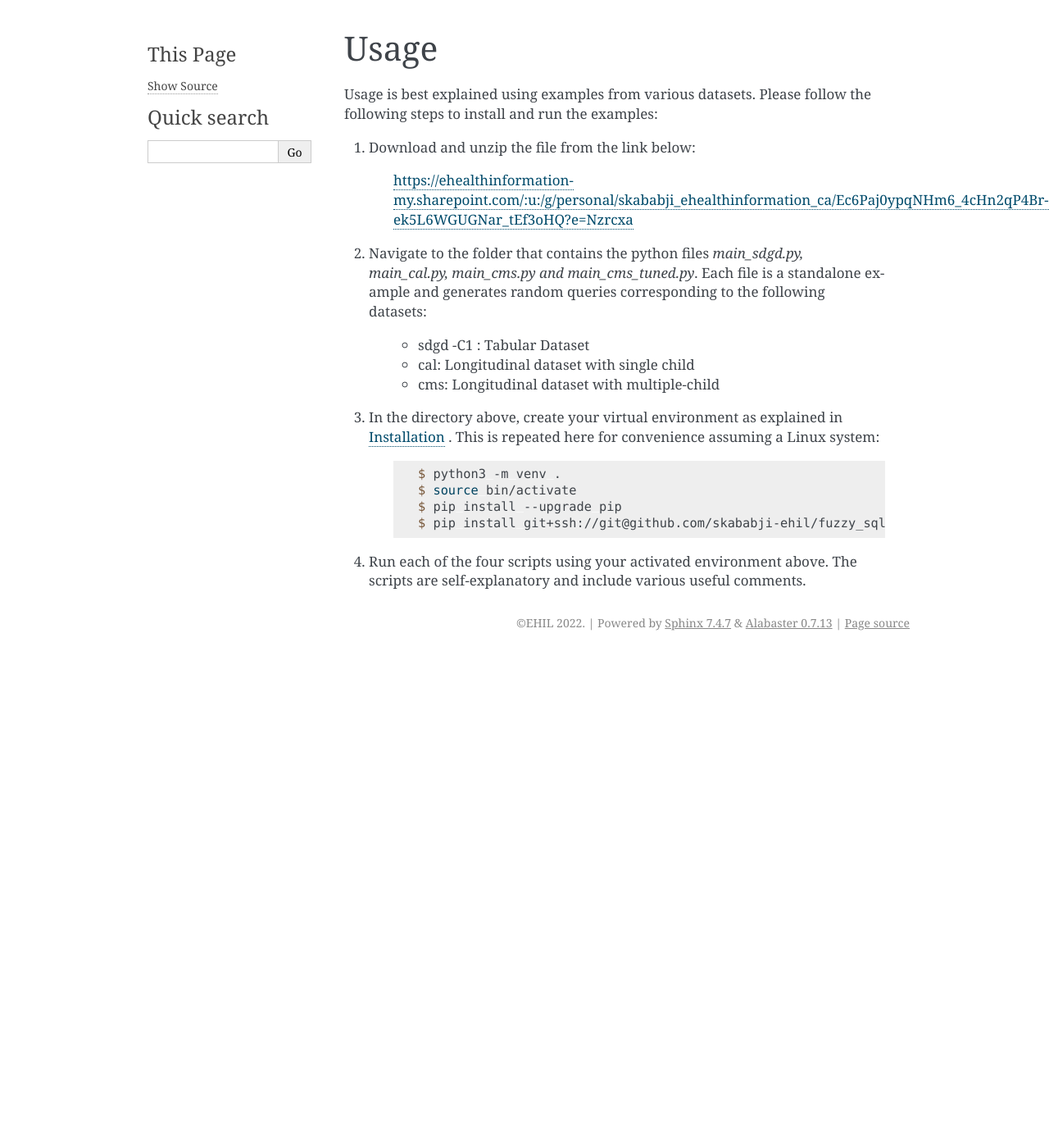
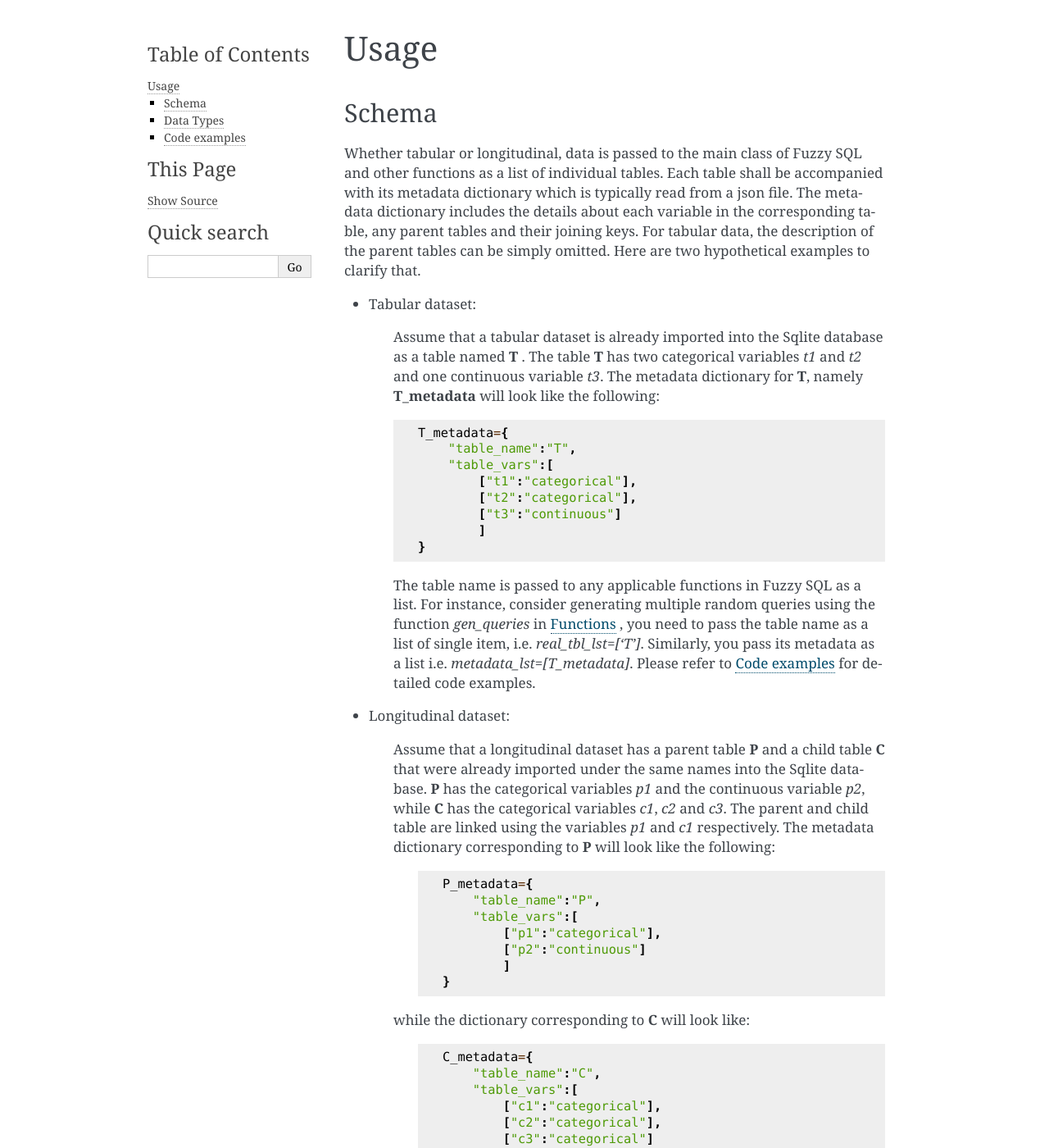
Before and after one commit to skababji-ehil/fuzzy_sql, a Sphinx documentation site: the page built from docs/usage.rst, in a window 1280 px wide and 1400 px high. Shown: the whole window at 82% size. Built offline with Sphinx 7.4.7, drawn with Linux system fonts in a browser that asks for light colours; some of the changed text lies outside the part shown.

Commit message:
added schema to doc

```diff
--- a/docs/usage.rst
+++ b/docs/usage.rst
@@ -1,7 +1,82 @@
 Usage
 =====
 
-Usage is best explained using examples from various datasets. Please follow the following steps to install and run the examples:
+Schema
+-------
+Whether tabular or longitudinal, data is passed to the main class of Fuzzy SQL and other functions as a list of individual tables. Each table shall be accompanied with its metadata dictionary which is typically read from a json file. The metadata dictionary includes the details about each variable in the corresponding table, any parent tables and their joining keys. For tabular data, the description of the parent tables can be simply omitted. Here are two hypothetical examples to clarify that.
+
+* Tabular dataset:
+
+    Assume that a tabular dataset is already imported into the Sqlite database as a table named \ **T** . The table \ **T** has two categorical variables `t1` and `t2` and one continuous variable `t3`.  The metadata dictionary for \ **T**, namely \ **T_metadata** will look like the following:
+
+    .. code-block:: python
+
+        T_metadata={
+            "table_name":"T",
+            "table_vars":[
+                ["t1":"categorical"],
+                ["t2":"categorical"],
+                ["t3":"continuous"]
+                ]
+        }
+
+
+    The table name is passed to any applicable functions in Fuzzy SQL as a list. For instance, consider generating multiple random queries using the function `gen_queries` in :doc:`/functions` , you need to pass the table name as a list of single item, i.e. `real_tbl_lst=['T']`. Similarly, you pass its metadata as a list i.e. `metadata_lst=[T_metadata]`. Please refer to :ref:`Code examples` for detailed code examples.
+
+
+* Longitudinal dataset:
+
+    Assume that a longitudinal dataset has a parent table \ **P**  and a child table \ **C** that were already imported under the same names into the Sqlite database. \ **P** has the categorical variables `p1` and the continuous variable `p2`, while \ **C** has the categorical variables `c1`, `c2` and `c3`. The parent and child table are linked using the variables `p1` and `c1` respectively. The metadata dictionary corresponding to \ **P** will look like the following:
+
+        .. code-block:: python
+
+            P_metadata={
+                "table_name":"P",
+                "table_vars":[
+                    ["p1":"categorical"],
+                    ["p2":"continuous"]
+                    ]
+            }
+
+    while the dictionary corresponding to \ **C** will look like:
+
+        .. code-block:: python
+
+            C_metadata={
+                "table_name":"C",
+                "table_vars":[
+                    ["c1":"categorical"],
+                    ["c2":"categorical"],
+                    ["c3":"categorical"]
+                    ],
+                "parent_details":{
+                    "T":[["p1"],["c1"]]
+                }
+            }
+
+    Notice that the above schema allows the addition of several parent tables as well as composite keys to be provided as list entries.
+
+    The table names are passed to various functions in Fuzzy SQL as a list of tables. For instance, consider generating multiple random queries using the function `gen_queries`, you can pass the dataset table names and dataset_dictionaries as lists of multiple items, i.e. `real_tbl_lst=['P','T']` and `metadata_lst=[P_metadata, C_metadata]` respectively. Please refer to :ref:`Code examples` for detailed code examples. The metadata schema can checked by accessing the class method: `RndQry._get_metdata_schema(self)`.
+
+Data Types
+-----------
+To ensure the validity of the SQL select statement as interpreted by the database engine, Fuzzy SQL makes a distinction among three basic data types, namely: Categorical, Continuous and Date. Accordingly, if a dataset includes a variable with a different data type, it will be mapped to the proper type as per the table below:
+
++--------------------------------------------------------------------------------------------------+------------------+
+|                                          Input Data Type                                         | Output Data Type |
++==================================================================================================+==================+
+| 'qualitative', 'categorical', 'nominal', 'discrete', 'ordinal', 'dichotomous', 'TEXT', ‘INTEGER’ | ‘categorical’    |
++--------------------------------------------------------------------------------------------------+------------------+
+| 'quantitative', 'continuous', 'interval', 'ratio',  'REAL'                                       | 'continuous'     |
++--------------------------------------------------------------------------------------------------+------------------+
+|    'date', 'time', 'datetime'                                                                    | 'date'           |
++--------------------------------------------------------------------------------------------------+------------------+
+
+.. _Code examples:
+
+Code examples
+--------------
+Usage is best explained using real examples from various datasets. Please follow the steps below to install and run the examples:
 
 #. Download and unzip the file from the link below:
 
```
Also changed, not shown: other parts of docs/usage.rst (+1 -1 lines), 4 other files.
